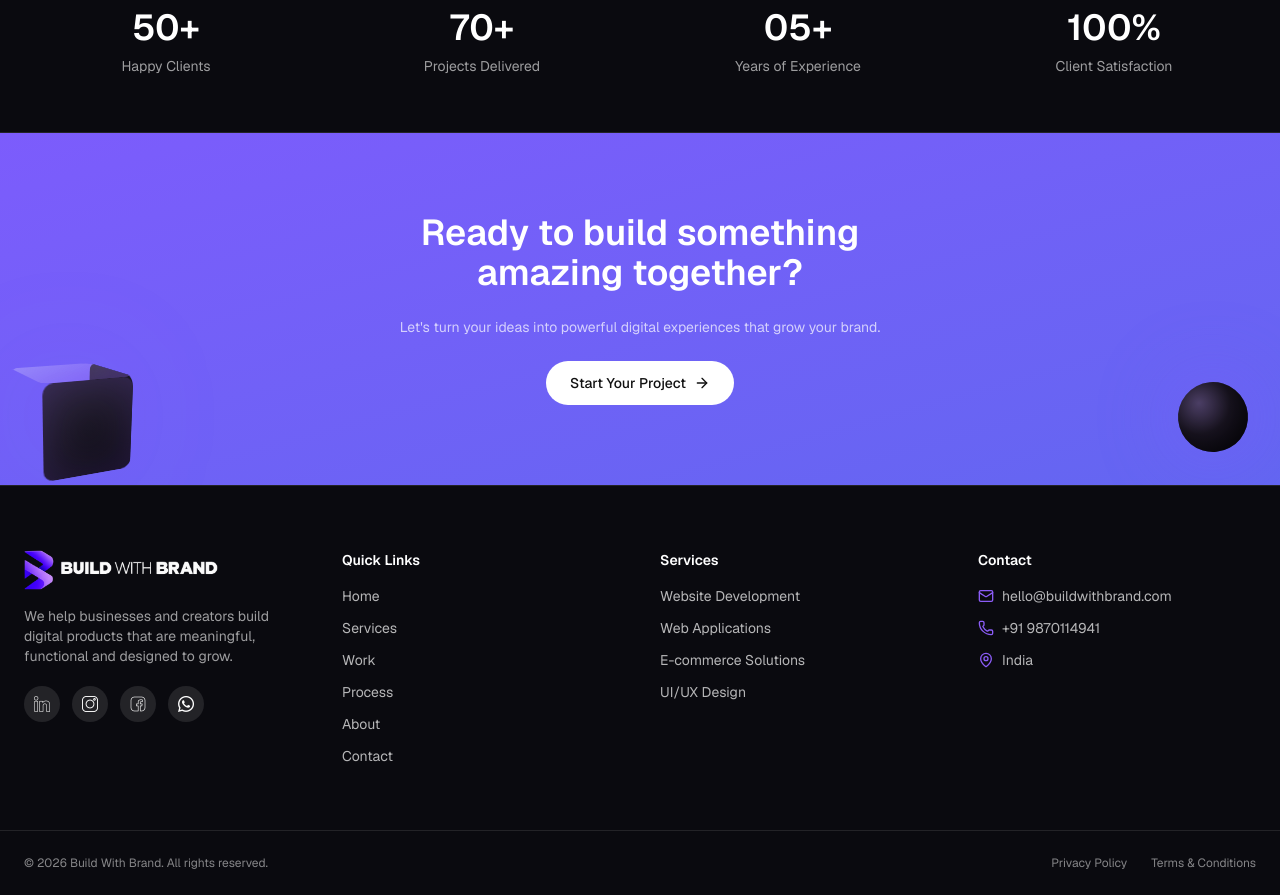
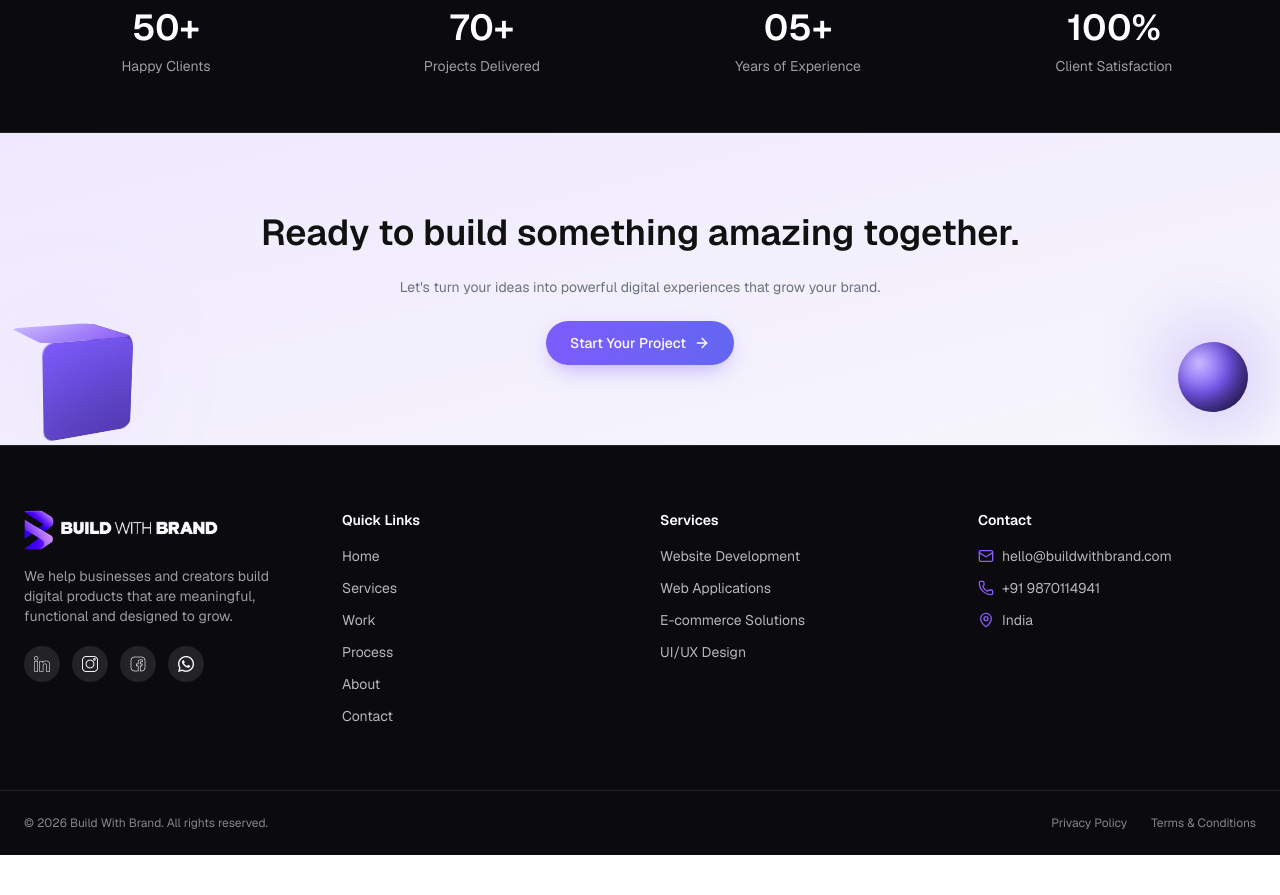
Before and after one commit to rawat-nikhil/build-with-brand, a Next.js app: page / in a window 1280 px wide. Shown: the part 1820-2715 px from the top of the page. After the commit the page ends 2675 px from the top, so only its background shows below. Built offline with nearby package versions, Linux system fonts and the light colour scheme; no server answers.

Commit message:
style: refinement v3

```diff
--- a/src/app/page.tsx
+++ b/src/app/page.tsx
@@ -20,20 +20,21 @@ export default function Home() {
       <HomeProcessSection steps={processSteps} />
       <StatsBar stats={stats} />
       <CTASection
-        tone="gradient"
-        title="Ready to build something amazing together?"
+        tone="light"
+        title={
+          <>
+            Ready to build something amazing{" "}
+            <span className="about-page__accent">together.</span>
+          </>
+        }
         description="Let's turn your ideas into powerful digital experiences that grow your brand."
-        actions={
-          <CtaButton href="/contact" variant="dark-solid">
-            Start Your Project
-          </CtaButton>
-        }
+        actions={<CtaButton href="/contact">Start Your Project</CtaButton>}
         decor={
           <>
-            <FloatingCube size={90} tone="dark" className="home-page__cta-cube" />
+            <FloatingCube size={90} tone="violet" className="home-page__cta-cube" />
             <FloatingSphere
               size={70}
-              tone="dark"
+              tone="violet"
               delay={1}
               className="home-page__cta-sphere"
             />
```
